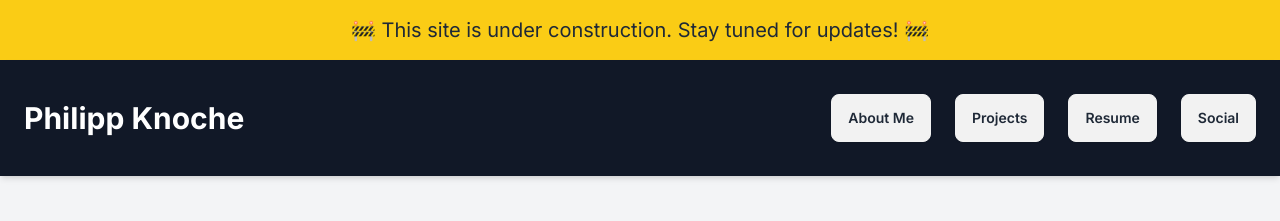
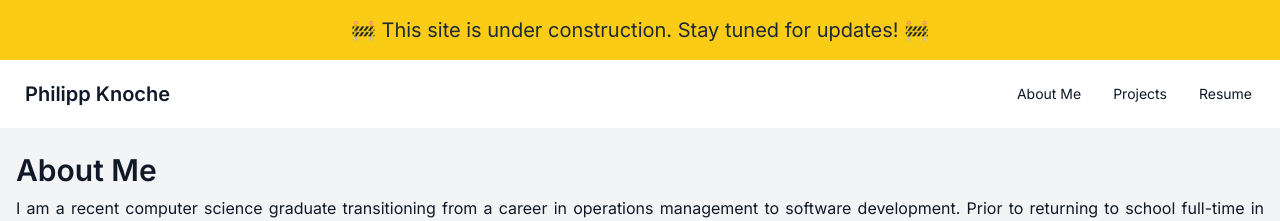
Before and after one commit to pknoche/pknoche-website, a Next.js app: page / in a window 1280 px wide. Shown: the top 221 px of the page. Built offline with nearby package versions, Linux system fonts and the light colour scheme.

Commit message:
Update header with daisyUI component

```diff
--- a/src/app/components/Header.tsx
+++ b/src/app/components/Header.tsx
@@ -2,35 +2,47 @@ import React from 'react';
 
 const Header: React.FC = () => {
   return (
-    <header className='sticky top-0 z-50 mb-4 w-full bg-gray-900 p-6 text-white shadow-md'>
-      <div className='container mx-auto flex items-center justify-between'>
-        <h1 className='text-3xl font-bold'>Philipp Knoche</h1>
-        <nav>
-          <ul className='flex space-x-6'>
-            <li>
-              <a className='btn' href='#about'>
-                About Me
-              </a>
-            </li>
-            <li>
-              <a className='btn' href='#projects'>
-                Projects
-              </a>
-            </li>
-            <li>
-              <a className='btn' href='#resume'>
-                Resume
-              </a>
-            </li>
-            <li>
-              <a className='btn' href='#footer'>
-                Social
-              </a>
-            </li>
-          </ul>
-        </nav>
-      </div>
-    </header>
+<div className="navbar bg-base-100">
+  <div className="flex-1">
+    <a className="btn btn-ghost text-xl">Philipp Knoche</a>
+  </div>
+  <div className="flex-none">
+    <ul className="menu menu-horizontal px-1">
+      <li><a href='#about'>About Me</a></li>
+      <li><a href='#projects'>Projects</a></li>
+      <li><a href='#resume'>Resume</a></li>
+    </ul>
+  </div>
+</div>
+    // <header className='sticky top-0 z-50 mb-4 w-full bg-gray-900 p-6 text-white shadow-md'>
+    //   <div className='container mx-auto flex items-center justify-between'>
+    //     <h1 className='text-3xl font-bold'>Philipp Knoche</h1>
+    //     <nav>
+    //       <ul className='flex space-x-6'>
+            // <li>
+            //   <a className='btn' href='#about'>
+            //     About Me
+            //   </a>
+    //         </li>
+            // <li>
+            //   <a className='btn' href='#projects'>
+            //     Projects
+            //   </a>
+            // </li>
+            // <li>
+            //   <a className='btn' href='#resume'>
+            //     Resume
+            //   </a>
+            // </li>
+            // <li>
+            //   <a className='btn' href='#footer'>
+            //     Social
+            //   </a>
+            // </li>
+    //       </ul>
+    //     </nav>
+    //   </div>
+    // </header>
   );
 };
 
```
